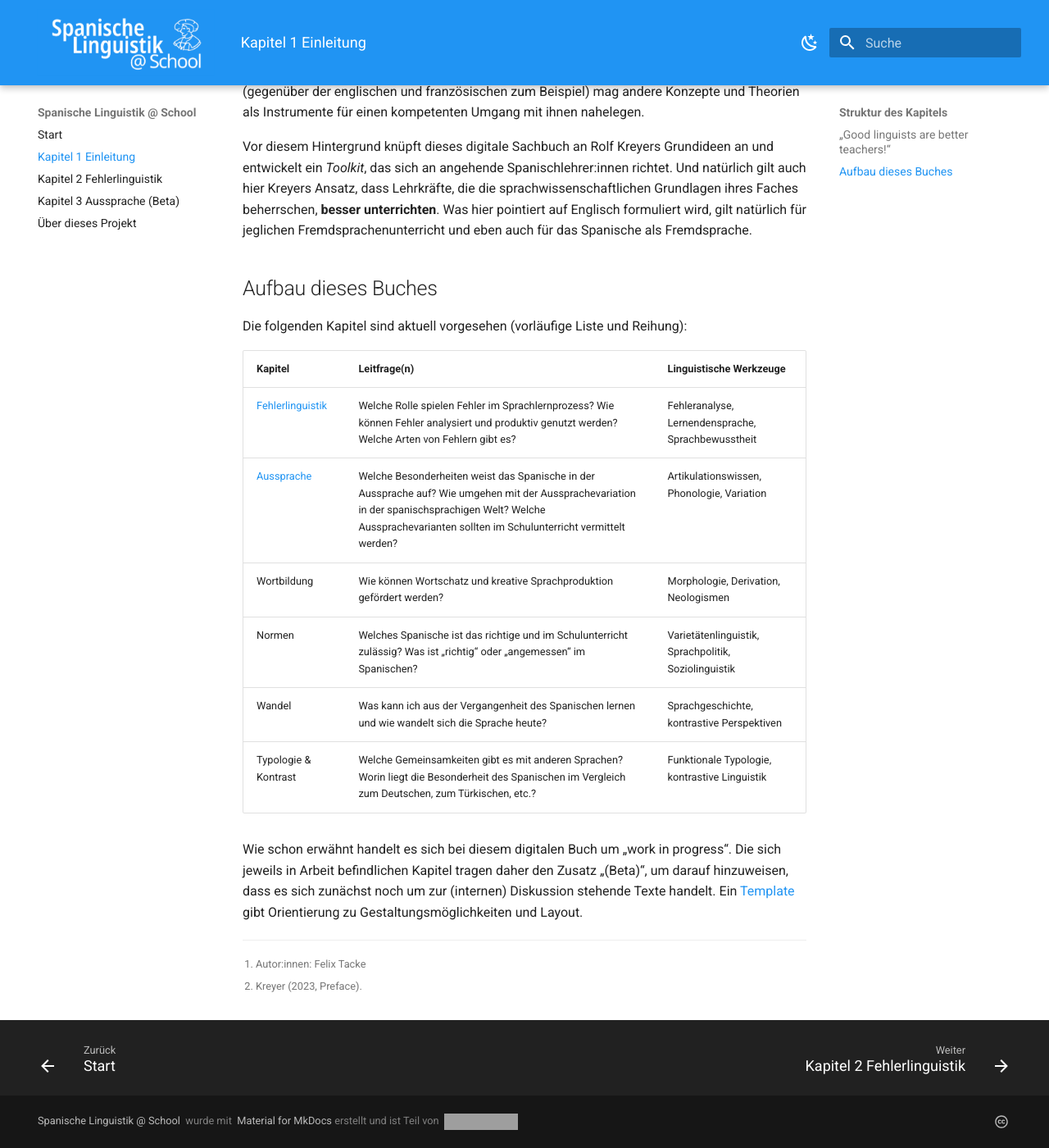
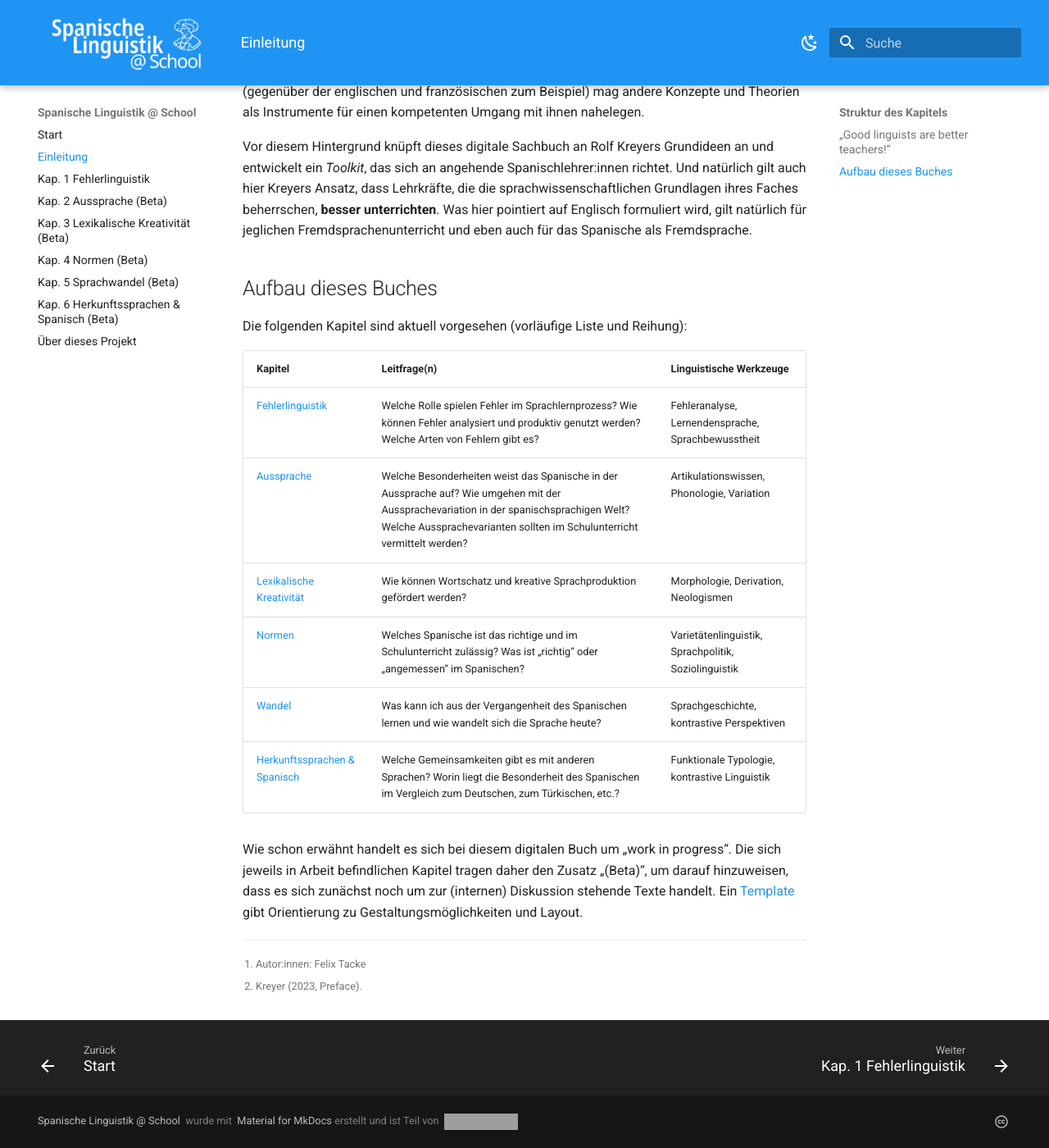
Before and after one commit to FTacke/spanisch-toolkit, an MkDocs documentation site: the page built from docs/einleitung.md, in a window 1280 px wide and 1400 px high, scrolled down 1053 px. Shown: the whole window at 82% size. Built offline with MkDocs 1.6.1 and Material for MkDocs 9.7.7, drawn with Linux system fonts in a browser that asks for light colours; grey boxes are pictures that could not be loaded.

Commit message:
Restructure docs: replace Wortbildung, Typologie & Wandel chapters with new files
- Added new chapters for Lexikalische Kreativität, Typologie, and Wandel
- Removed old chapters on Wortbildung, Typologie/Kontrast, Wandel, and Wortbildung/Innovationen
- Updated links in Einleitung and Fehlerlinguistik to reflect new chapter structure
- Modified mkdocs.yml to include new files and remove deleted ones
- Clarified normative language chapter and pluricentric Spanish discussion

```diff
--- a/docs/einleitung.md
+++ b/docs/einleitung.md
@@ -23,10 +23,10 @@ Die folgenden Kapitel sind aktuell vorgesehen (vorläufige Liste und Reihung):
 |------|-----------|-------------------------|
 | [Fehlerlinguistik](fehlerlinguistik/fehlerlinguistik.md) | Welche Rolle spielen Fehler im Sprachlernprozess? Wie können Fehler analysiert und produktiv genutzt werden? Welche Arten von Fehlern gibt es? | Fehleranalyse, Lernendensprache, Sprachbewusstheit |
 | [Aussprache](aussprache/aussprache.md) | Welche Besonderheiten weist das Spanische in der Aussprache auf? Wie umgehen mit der Aussprachevariation in der spanischsprachigen Welt? Welche Aussprachevarianten sollten im Schulunterricht vermittelt werden? | Artikulationswissen, Phonologie, Variation |
-| Wortbildung | Wie können Wortschatz und kreative Sprachproduktion gefördert werden? | Morphologie, Derivation, Neologismen |
-| Normen | Welches Spanische ist das richtige und im Schulunterricht zulässig? Was ist „richtig“ oder „angemessen“ im Spanischen? | Varietätenlinguistik, Sprachpolitik, Soziolinguistik |
-| Wandel | Was kann ich aus der Vergangenheit des Spanischen lernen und wie wandelt sich die Sprache heute? | Sprachgeschichte, kontrastive Perspektiven |
-| Typologie & Kontrast | Welche Gemeinsamkeiten gibt es mit anderen Sprachen? Worin liegt die Besonderheit des Spanischen im Vergleich zum Deutschen, zum Türkischen, etc.? | Funktionale Typologie, kontrastive Linguistik |
+| [Lexikalische Kreativität](lexik/kreativitaet.md) | Wie können Wortschatz und kreative Sprachproduktion gefördert werden? | Morphologie, Derivation, Neologismen |
+| [Normen](normen/normen.md) | Welches Spanische ist das richtige und im Schulunterricht zulässig? Was ist „richtig“ oder „angemessen“ im Spanischen? | Varietätenlinguistik, Sprachpolitik, Soziolinguistik |
+| [Wandel](wandel/wandel.md) | Was kann ich aus der Vergangenheit des Spanischen lernen und wie wandelt sich die Sprache heute? | Sprachgeschichte, kontrastive Perspektiven |
+| [Herkunftssprachen & Spanisch](typologie/typologie.md) | Welche Gemeinsamkeiten gibt es mit anderen Sprachen? Worin liegt die Besonderheit des Spanischen im Vergleich zum Deutschen, zum Türkischen, etc.? | Funktionale Typologie, kontrastive Linguistik |
 
 Wie schon erwähnt handelt es sich bei diesem digitalen Buch um „work in progress“. Die sich jeweils in Arbeit befindlichen Kapitel tragen daher den Zusatz „(Beta)“, um darauf hinzuweisen, dass es sich zunächst noch um zur (internen) Diskussion stehende Texte handelt. Ein [Template](template.md) gibt Orientierung zu Gestaltungsmöglichkeiten und Layout.
 
--- a/mkdocs.yml
+++ b/mkdocs.yml
@@ -30,9 +30,13 @@ extra_css:
 
 nav:
   - Start: index.md
-  - Kapitel 1 Einleitung: einleitung.md
-  - Kapitel 2 Fehlerlinguistik: fehlerlinguistik/fehlerlinguistik.md
-  - Kapitel 3 Aussprache (Beta): aussprache/aussprache.md
+  - Einleitung: einleitung.md
+  - Kap. 1 Fehlerlinguistik: fehlerlinguistik/fehlerlinguistik.md
+  - Kap. 2 Aussprache (Beta): aussprache/aussprache.md
+  - Kap. 3 Lexikalische Kreativität (Beta): lexik/kreativitaet.md
+  - Kap. 4 Normen (Beta): normen/normen.md
+  - Kap. 5 Sprachwandel (Beta): wandel/wandel.md
+  - Kap. 6 Herkunftssprachen & Spanisch (Beta): typologie/typologie.md
   - Über dieses Projekt: projekt.md
 
 extra:
```
Also changed, not shown: docs/fehlerlinguistik/fehlerlinguistik.md (+1 -1 lines), docs/lexik/kreativitaet.md (added, +1 -0 lines), docs/normen/normen.md (+1 -1 lines), docs/typologie/typologie.md (added, +52 -0 lines), docs/wandel/wandel.md (added, +1 -0 lines), docs/typologie/kontrastive_linguistik.md (deleted), docs/typologie/sprachstrukturen.md (deleted), docs/wortbildung/formen.md (deleted), docs/wortbildung/innovationen.md (deleted).
